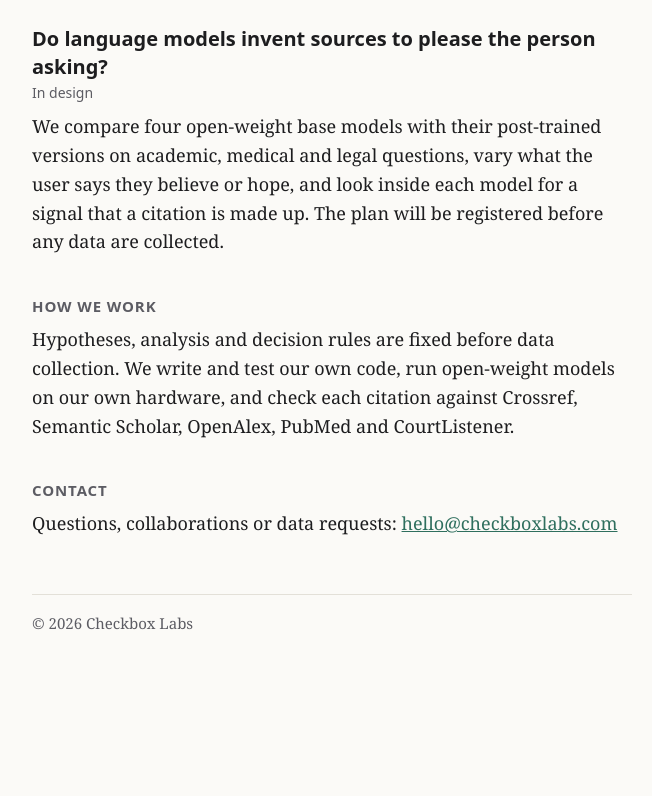
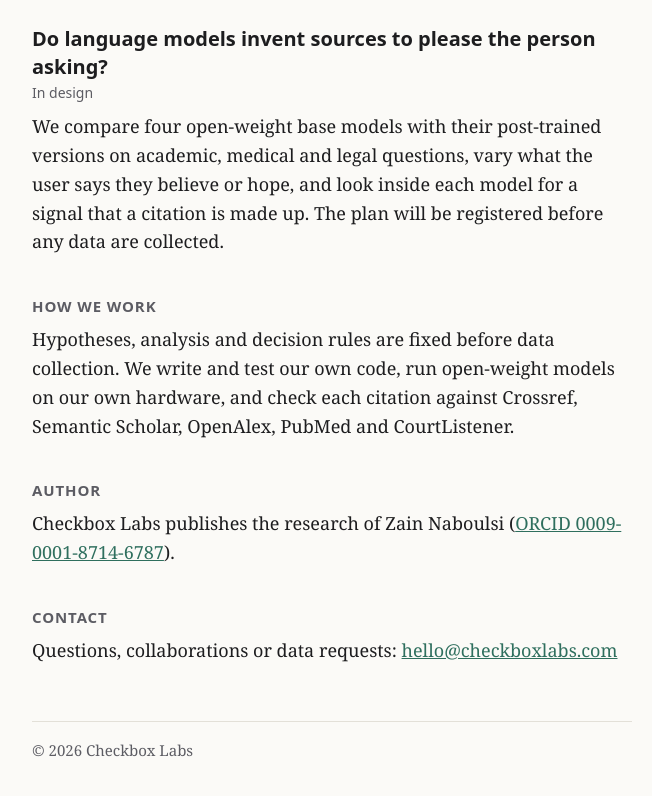
Before and after one commit to checkbox-zain/checkboxlabs-site, a plain HTML site: page index.html in a window 1280 px wide. Shown: the part 532-1328 px from the top of the page, without its empty margins (308-960 px from the left). Before the commit the page ends 1215 px from the top, so only its background shows below. Drawn offline with Linux system fonts and the light colour scheme.

Commit message:
feat: add author line with ORCID link
Co-Authored-By: Claude Opus 5.5 <noreply@anthropic.com>

```diff
--- a/index.html
+++ b/index.html
@@ -103,6 +103,9 @@
   <h2>How we work</h2>
   <p>Hypotheses, analysis and decision rules are fixed before data collection. We write and test our own code, run open-weight models on our own hardware, and check each citation against Crossref, Semantic Scholar, OpenAlex, PubMed and CourtListener.</p>
 
+  <h2>Author</h2>
+  <p>Checkbox Labs publishes the research of Zain Naboulsi (<a href="https://orcid.org/0009-0001-8714-6787">ORCID 0009-0001-8714-6787</a>).</p>
+
   <h2>Contact</h2>
   <p>Questions, collaborations or data requests: <a href="mailto:hello@checkboxlabs.com">hello@checkboxlabs.com</a></p>
 
```
